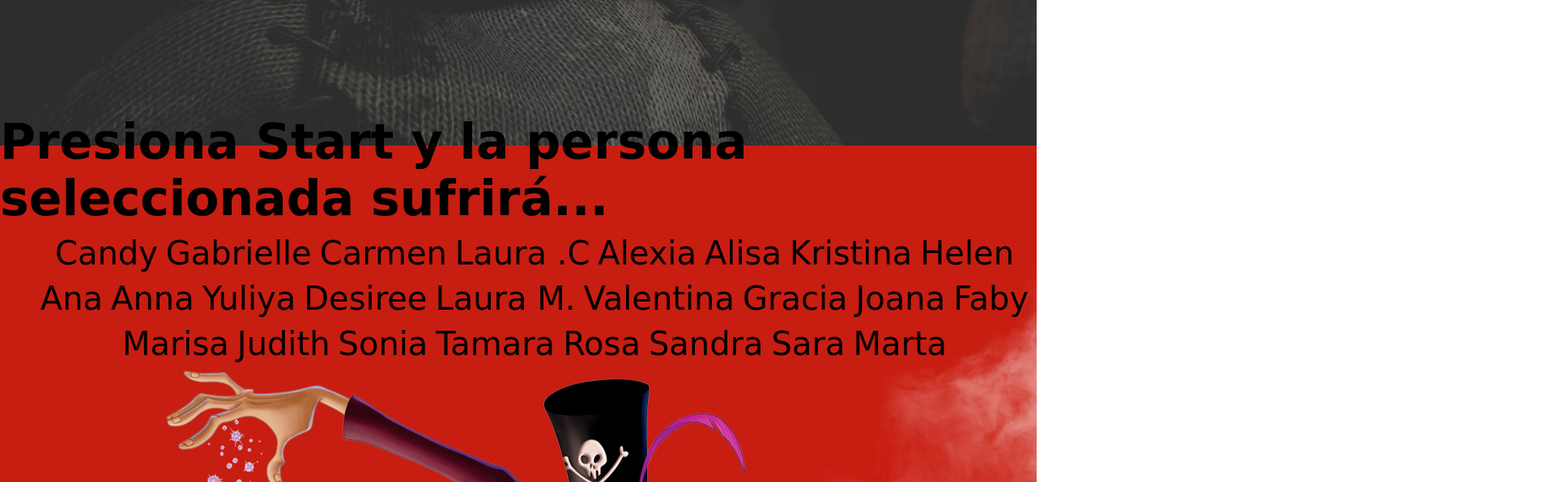
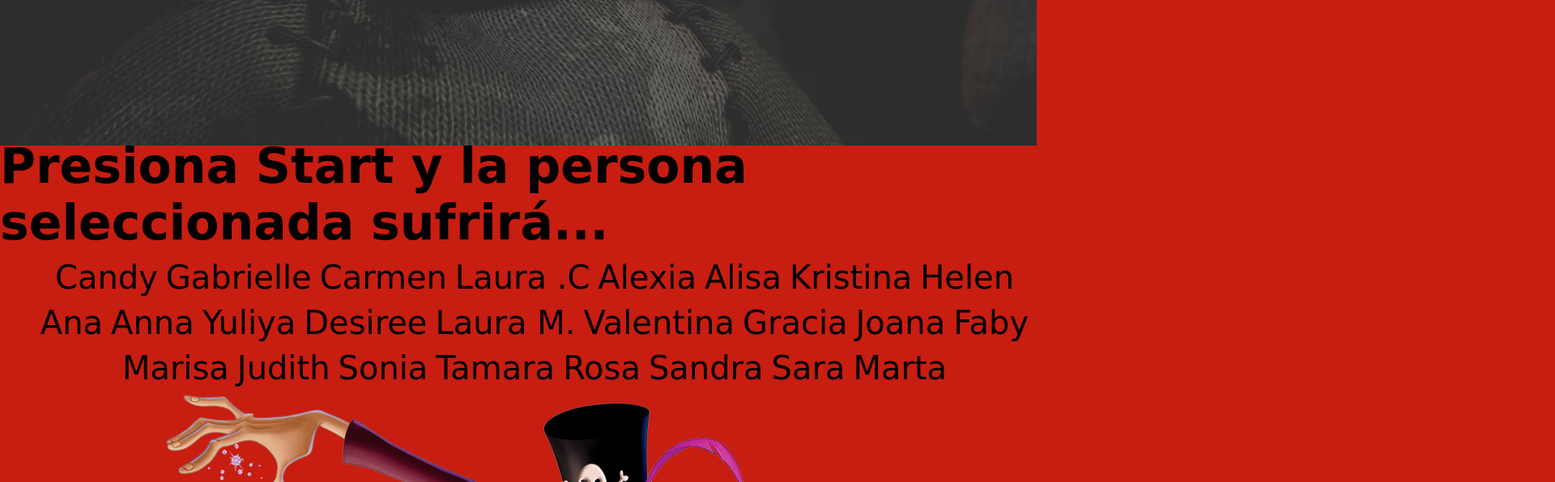
Before and after one commit to Gabrielle1982/Wheel-of-doom, a plain HTML site: page index.html in a window 1280 px wide. Shown: the part 720-1316 px from the top of the page at 81% size, 1920 px wide, since content can reach past the window. Drawn offline with nearby package versions, Linux system fonts and the light colour scheme; a web font is replaced by a local one.

Commit message:
final de primer sprint

```diff
--- a/index.html
+++ b/index.html
@@ -47,12 +47,10 @@
 </ul>
 <div class="img-resultado">
     <img src="img/dr.facilitier.png">
-    <img class="humo" src="img/sport-smoke.png">
 <div class="resultado">
 </div>
 
 </div>
-
 <div class="botones">
     <button class="start">Start</button>
     <button class="reset">Reset</button>
--- a/style.css
+++ b/style.css
@@ -1,8 +1,12 @@
 *{
     font-family: 'Jim Nightshade', cursive;
     margin: 0px;
+
 }
 
+html {
+     background-color: #c81d11 ;
+}
 .intro{
     height: 900px;
     background-image:url(/img/vodoo_background.jpg);
@@ -46,11 +50,11 @@ button:hover, img.boton:hover {
 }
 /* --------juego---------  */
 .juego {
-    background-color: #c81d11 ;
+
     display: flex;
     flex-direction: column;
     align-items: center;
-    height: 800px;
+    height: 900px;
     position: relative;
     justify-content: center;
 }
@@ -81,7 +85,7 @@ p {
 }
 h2 {
     font-size: 60px;
-    padding-top: 40px;
+
 }
 
 ul{
@@ -132,9 +136,11 @@ img.img-resultado{
 }
 
 .humo{
-    position: absolute;
-    left: 150px;
-    bottom: -200px;
+    position:absolute;
+    left: 300px;
+    bottom: -150px;
+    height: 900px;
+    width: 1200px;
 }
 .img-resultado {
     position: relative;
```
Also changed, not shown: 1 other file.
